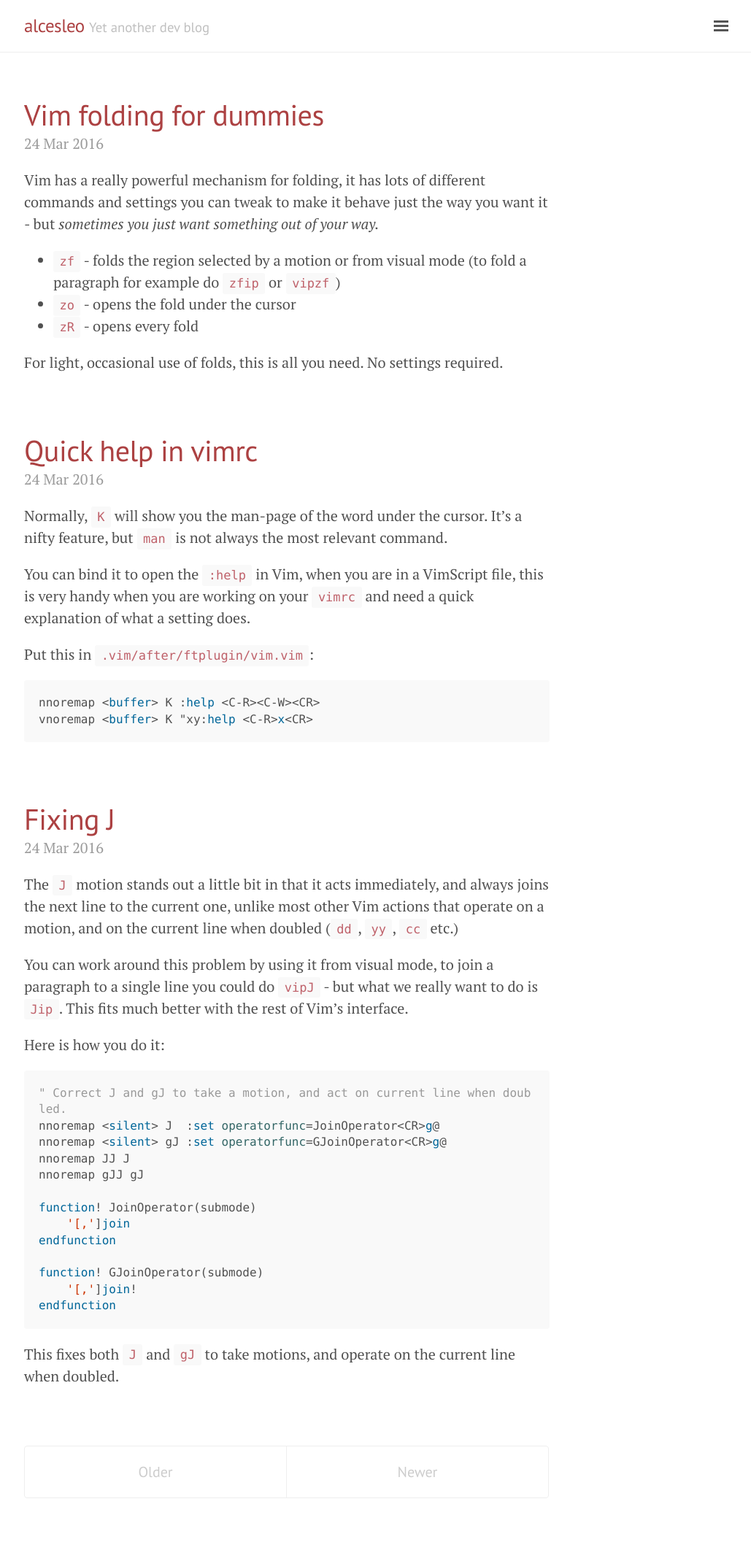
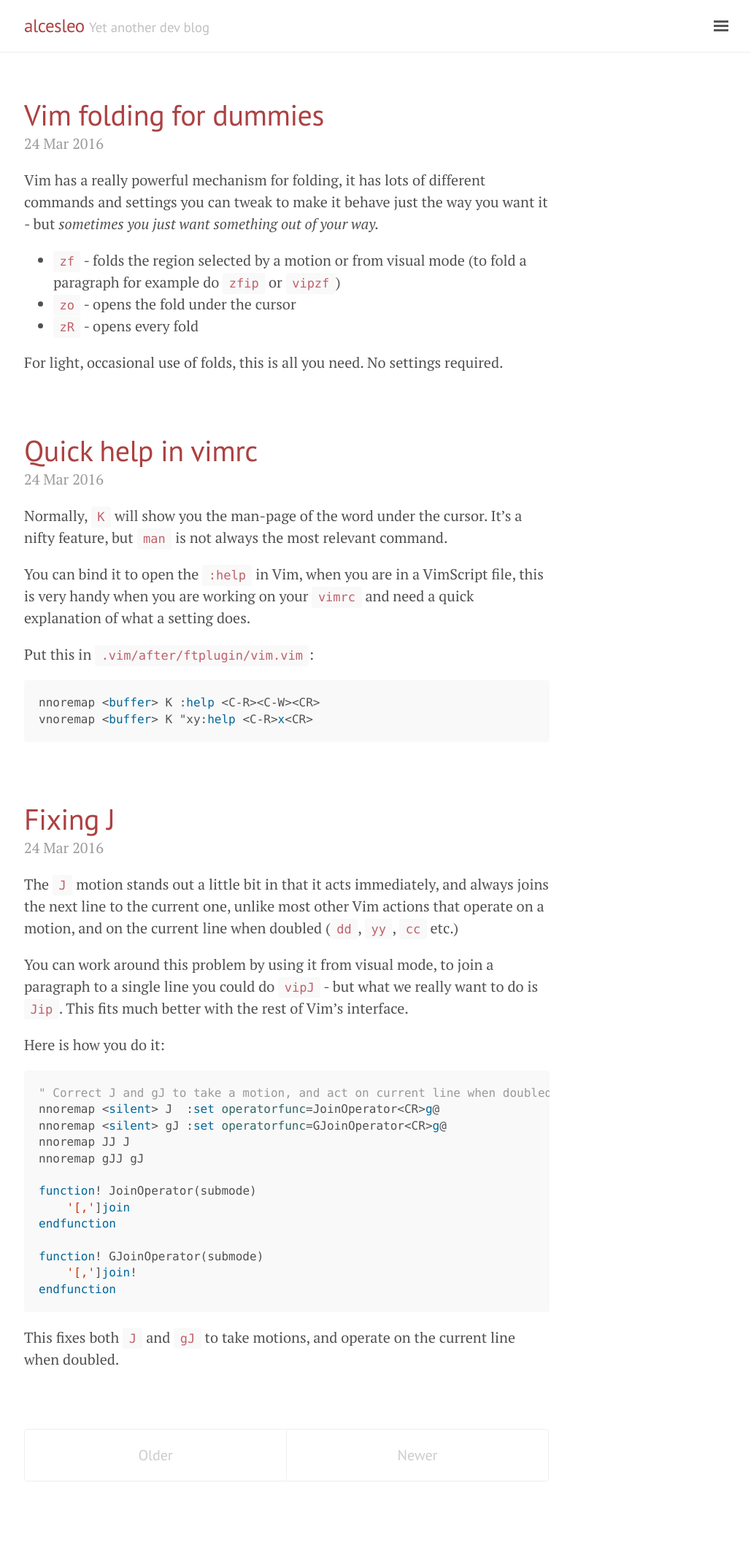
Before and after one commit to jsborjesson/jsborjesson.github.io, a Jekyll site: the page built from index.html, in a window 1280 px wide. Shown: the whole page at 73% size, without its empty margins (247-1276 px from the left). Built offline with Jekyll 4.4.1, drawn with Linux system fonts in a browser that asks for light colours; the list of posts is cut into pages by our own code; after the commit the page ends 2090 px from its top, so only the background shows below that.

Commit message:
Make snippets scroll horizontally instead of wrap

```diff
--- a/_includes/head.html
+++ b/_includes/head.html
@@ -18,6 +18,7 @@
   <link rel="stylesheet" href="/public/css/poole.css">
   <link rel="stylesheet" href="/public/css/syntax.css">
   <link rel="stylesheet" href="/public/css/lanyon.css">
+  <link rel="stylesheet" href="/public/css/style.css">
   <link rel="stylesheet" href="https://fonts.googleapis.com/css?family=PT+Serif:400,400italic,700%7CPT+Sans:400">
 
   <!-- Icons -->
--- /dev/null
+++ b/public/css/style.css
@@ -0,0 +1,4 @@
+pre {
+  white-space: pre;
+  overflow: auto;
+}
```
